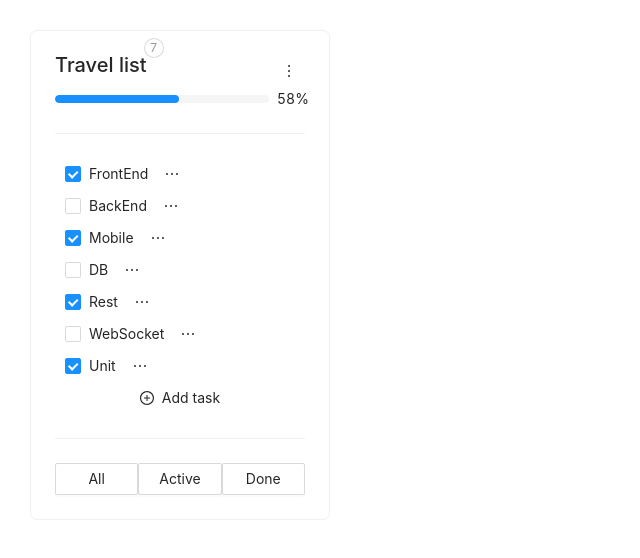
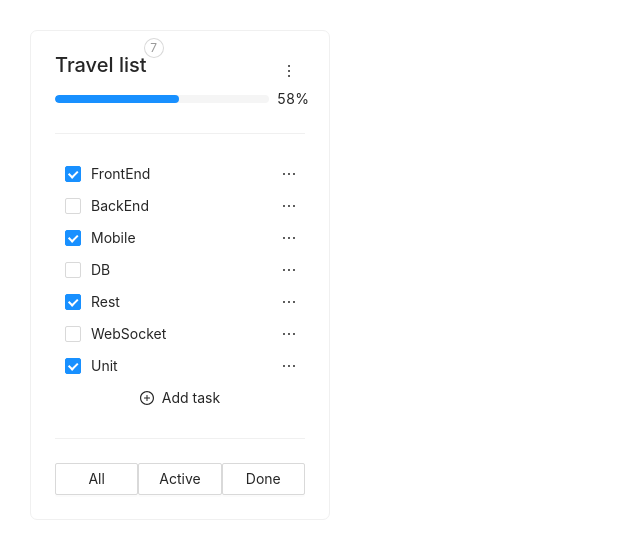
Before and after one commit to sshaporov/mytasks-frontend, a React (Create React App) app: page / in a window 1280 px wide. Shown: the top 558 px of the page, without its empty margins (0-640 px from the left). Built offline with nearby package versions, Linux system fonts and the light colour scheme.

Commit message:
add styles Task item and dropdown

```diff
--- a/src/components/cardTasks/task/Task.module.css
+++ b/src/components/cardTasks/task/Task.module.css
@@ -1,8 +1,8 @@
 .cardWrapper {
     display: flex;
-    justify-content: start;
+    justify-content: space-between;
     align-items: center;
-    padding: 0px 10px;
+    /*padding: 0px 10px;*/
 }
 .cardWrapper:hover {
     background-color: #f8f8f8;
--- a/src/components/cardTasks/task/Task.tsx
+++ b/src/components/cardTasks/task/Task.tsx
@@ -49,17 +49,17 @@ export const Task: React.FC<TaskPropsType> = React.memo((
   return (
     <div className={s.cardWrapper}>
 
-      <Space>
+      {/*<Space>*/}
+      <div>
+        <Checkbox checked={task.isDone} onClick={onMarkTask} style={{marginLeft: 10, marginRight: 10}}/>
+        <EditableTask value={task.title} changeValue={onChangeTaskTitle}/>
+      </div>
 
-          <Checkbox checked={task.isDone} onClick={onMarkTask}/>
+      <Dropdown overlay={menu} trigger={['click']}>
+        <Button icon={<EllipsisOutlined/>} type={'text'}/>
+      </Dropdown>
 
-          <EditableTask value={task.title} changeValue={onChangeTaskTitle}/>
-
-          <Dropdown overlay={menu} trigger={['click']}>
-            <Button icon={<EllipsisOutlined/>} type={'text'} shape={'circle'}/>
-          </Dropdown>
-
-      </Space>
+      {/*</Space>*/}
 
     </div>
   )
```
